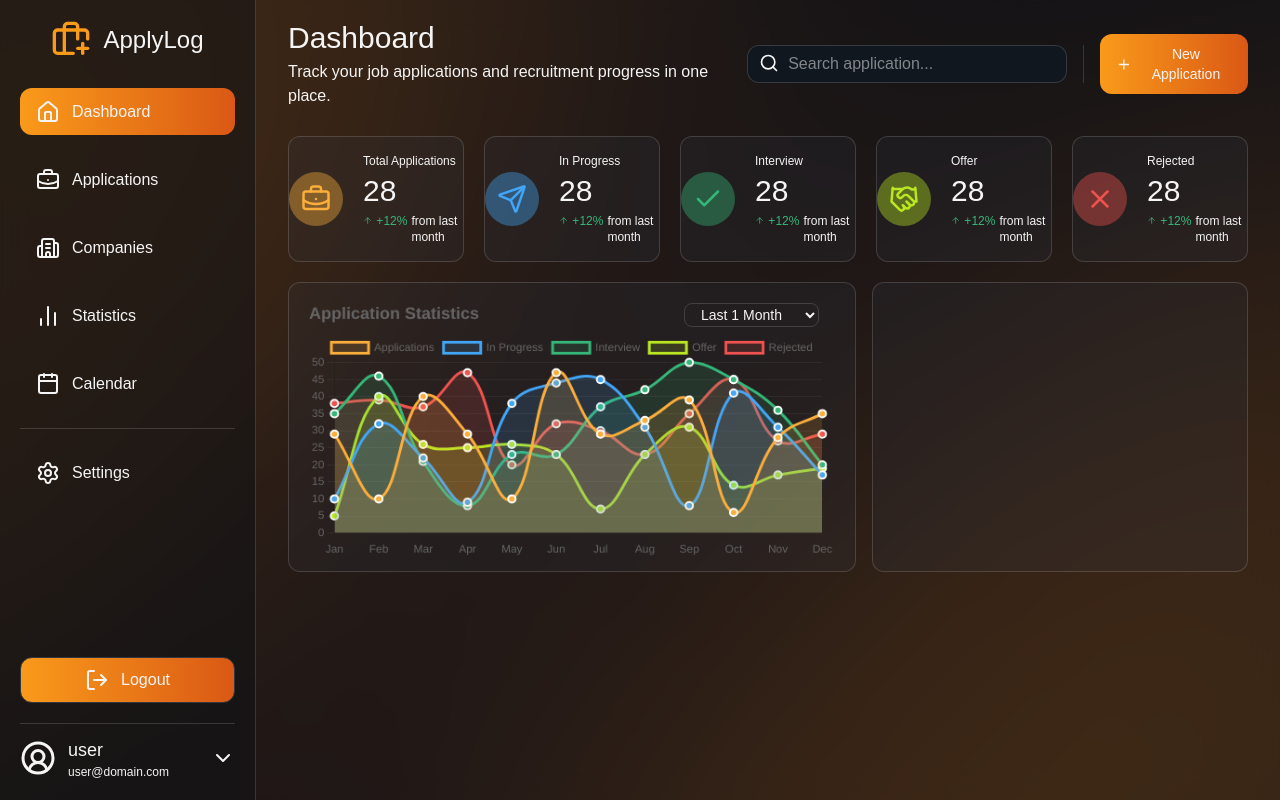
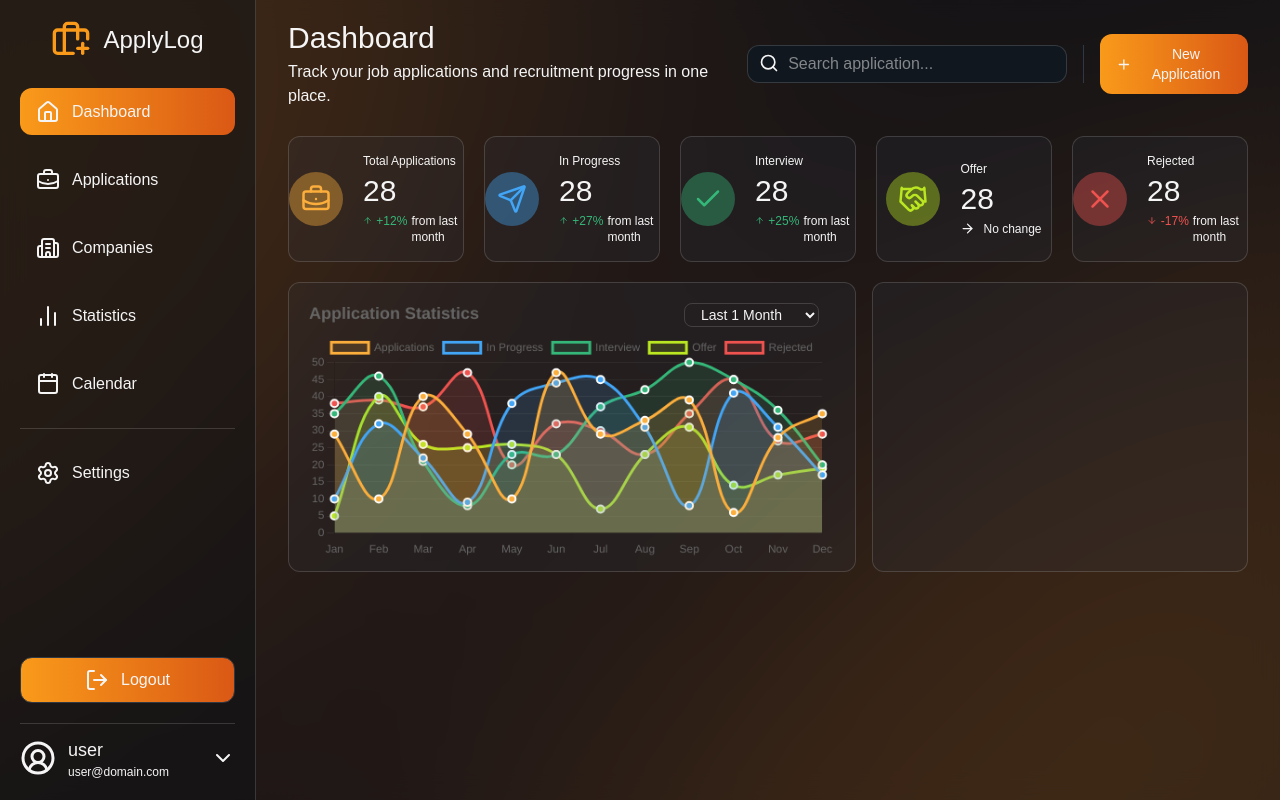
Before and after one commit to MRaihanZ/applylog, a Next.js app in the folder applylog-frontend/: page / in a window 1280 px wide. Built offline with nearby package versions, Linux system fonts and the light colour scheme.

Commit message:
feat: change stateIndicator from boolean to string, add arrow right icon, add more state in DashboardSmallCard component, add BG_HOVER_INDEX record, add more variant for background and border hover in DashboardSmallCard component

```diff
--- a/applylog-frontend/app/(dashboard)/_components/dashboardSmallCard.tsx
+++ b/applylog-frontend/app/(dashboard)/_components/dashboardSmallCard.tsx
@@ -2,6 +2,7 @@ import {
 	BriefcaseBusiness,
 	ArrowUp,
 	ArrowDown,
+	ArrowRight,
 	Send,
 	Check,
 	Handshake,
@@ -32,11 +33,19 @@ const BG_INDEX: Record<number, string> = {
 	4: "flex justify-center items-center rounded-full p-3 bg-[#ef5350]/40",
 };
 
+const BG_HOVER_INDEX: Record<number, string> = {
+	0: "flex-1 flex items-center justify-center gap-5 border border-(--custom-border-glass) bg-(--custom-border)/20 rounded-xl py-4 hover:border-(--custom-orange-burnt) hover:bg-(--custom-orange-burnt)/50",
+	1: "flex-1 flex items-center justify-center gap-5 border border-(--custom-border-glass) bg-(--custom-border)/20 rounded-xl py-4 hover:border-[#42a5f5] hover:bg-[#42a5f5]/50",
+	2: "flex-1 flex items-center justify-center gap-5 border border-(--custom-border-glass) bg-(--custom-border)/20 rounded-xl py-4 hover:border-[#35b779] hover:bg-[#35b779]/50",
+	3: "flex-1 flex items-center justify-center gap-5 border border-(--custom-border-glass) bg-(--custom-border)/20 rounded-xl py-4 hover:border-[#bae721] hover:bg-[#bae721]/50",
+	4: "flex-1 flex items-center justify-center gap-5 border border-(--custom-border-glass) bg-(--custom-border)/20 rounded-xl py-4 hover:border-[#ef5350] hover:bg-[#ef5350]/50",
+};
+
 interface Props {
 	type: number;
 	totalNumber: number;
 	totalPercentage: number;
-	stateIndicator: boolean;
+	stateIndicator: string;
 }
 
 export default function DashboardSmallCard({
@@ -46,22 +55,39 @@ export default function DashboardSmallCard({
 	stateIndicator,
 }: Props) {
 	return (
-		<div className="flex-1 flex items-center justify-center gap-5 border border-(--custom-border-glass) hover:border-(--custom-orange-burnt) bg-(--custom-border)/20 hover:bg-(--custom-orange-burnt)/50 rounded-xl py-4">
+		<div className={BG_HOVER_INDEX[type]}>
 			<section className={BG_INDEX[type]}>{ICON_INDEX[type]}</section>
 			<section>
 				<p className="text-xs">{TITLE_INDEX[type]}</p>
 				<p className="text-3xl my-1">{totalNumber}</p>
 				<div className="flex text-xs gap-1">
-					{stateIndicator ? (
+					{stateIndicator === "up" && totalPercentage !== 0 ? (
 						<ArrowUp size={15} color="#35b779" />
+					) : stateIndicator === "equal" ? (
+						<ArrowRight size={15} color="#f5f5f5" />
 					) : (
 						<ArrowDown size={15} color="#ef5350" />
 					)}
-					<span className="text-(--custom-success)">
-						{stateIndicator ? "+" : "-"}
-						{totalPercentage}%
+					<span
+						className={
+							stateIndicator === "up" && totalPercentage !== 0
+								? "text-(--custom-success)"
+								: stateIndicator === "down"
+									? "text-(--custom-error)"
+									: ""
+						}
+					>
+						{stateIndicator === "up" && totalPercentage !== 0
+							? "+" + totalPercentage + "%"
+							: stateIndicator === "down"
+								? "-" + totalPercentage + "%"
+								: ""}
 					</span>
-					<p>from last month</p>
+					{stateIndicator !== "equal" ? (
+						<p>from last month</p>
+					) : (
+						<p>No change</p>
+					)}
 				</div>
 			</section>
 		</div>
--- a/applylog-frontend/app/(dashboard)/page.tsx
+++ b/applylog-frontend/app/(dashboard)/page.tsx
@@ -18,31 +18,31 @@ export default function DashboardPage() {
 					type={0}
 					totalNumber={28}
 					totalPercentage={12}
-					stateIndicator={true}
+					stateIndicator="up"
 				/>
 				<DashboardSmallCard
 					type={1}
 					totalNumber={28}
-					totalPercentage={12}
-					stateIndicator={true}
+					totalPercentage={27}
+					stateIndicator="up"
 				/>
 				<DashboardSmallCard
 					type={2}
 					totalNumber={28}
-					totalPercentage={12}
-					stateIndicator={true}
+					totalPercentage={25}
+					stateIndicator="up"
 				/>
 				<DashboardSmallCard
 					type={3}
 					totalNumber={28}
-					totalPercentage={12}
-					stateIndicator={true}
+					totalPercentage={0}
+					stateIndicator="equal"
 				/>
 				<DashboardSmallCard
 					type={4}
 					totalNumber={28}
-					totalPercentage={12}
-					stateIndicator={true}
+					totalPercentage={17}
+					stateIndicator="down"
 				/>
 			</div>
 			<div className="flex flex-wrap justify-between gap-y-4">
```
